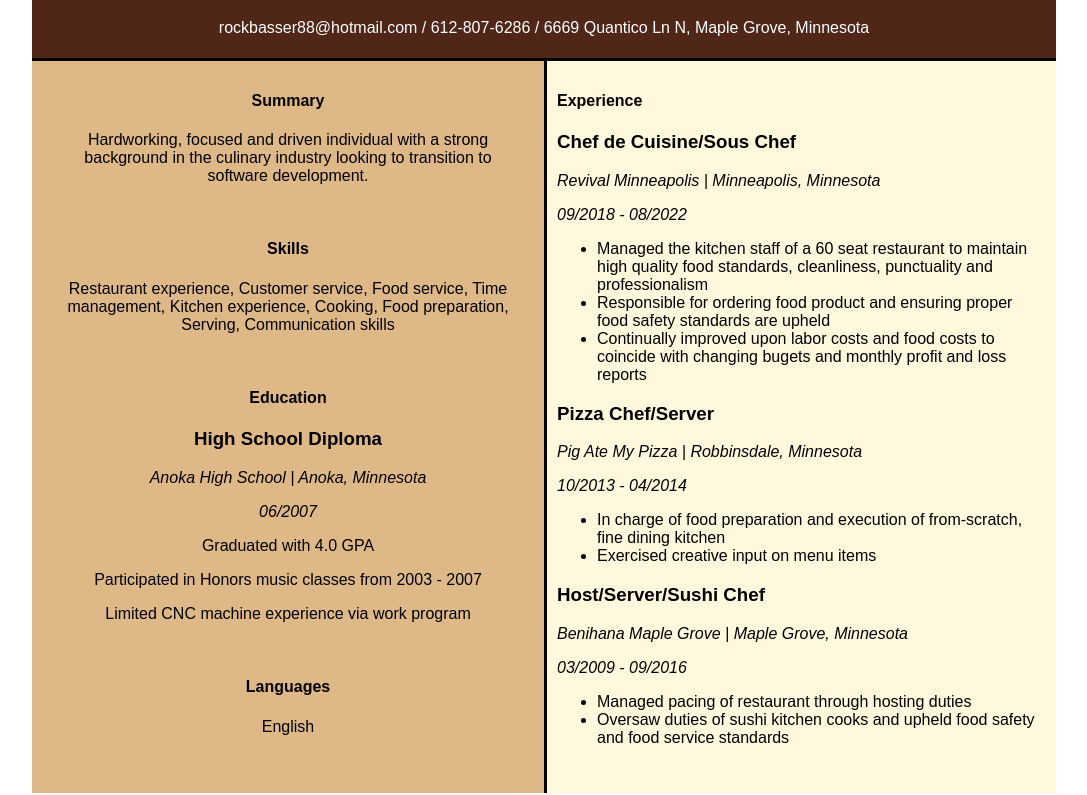
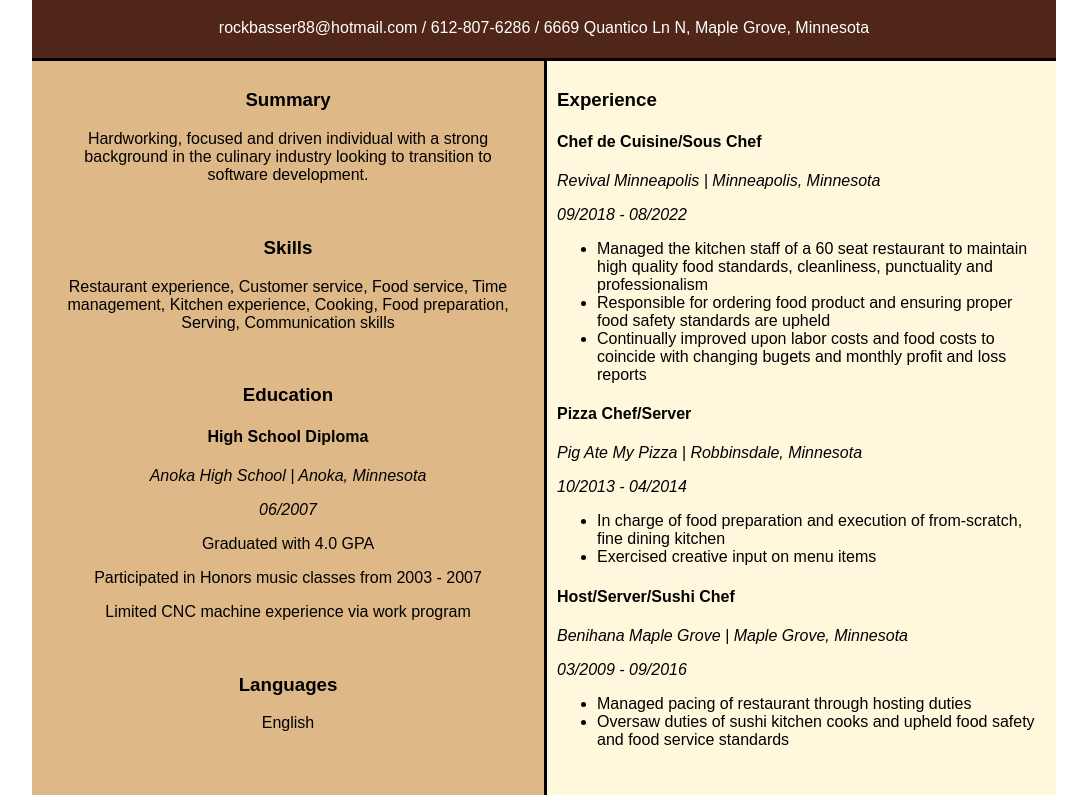
Before and after one commit to CaptHOG/CaptHOG.github.io, a plain HTML site: page index.html in a window 1280 px wide. Shown: the part 79-874 px from the top of the page, without its empty margins (96-1183 px from the left). Drawn offline with Linux system fonts and the light colour scheme.

Commit message:
Update index.html

```diff
--- a/index.html
+++ b/index.html
@@ -16,29 +16,29 @@
   <section>
     <article>
    <div class="bodyl">
-     <h4>Summary</h4>
+     <h3>Summary</h3>
     <p>Hardworking, focused and driven individual with a strong background in the culinary industry looking to transition to software development.</p>
      <br>
-    <h4>Skills</h4>
+    <h3>Skills</h3>
     <p>Restaurant experience, Customer service, Food service, Time management, Kitchen experience, Cooking, Food preparation, Serving, Communication skills</p>
      <br>
-    <h4>Education</h4>
-    <h3>High School Diploma</h3>
+    <h3>Education</h3>
+    <h4>High School Diploma</h4>
     <p><em>Anoka High School | Anoka, Minnesota</p>
      <p>06/2007</em></p>
     <p>Graduated with 4.0 GPA</p>
     <p>Participated in Honors music classes from 2003 - 2007</p>
     <p>Limited CNC machine experience via work program</p>
      <br>
-    <h4>Languages</h4>
+    <h3>Languages</h3>
     <p>English</p>
    </div>
     </article>
 
  <article>
    <div class="bodyr">
-     <h4>Experience</h4>
-     <h3>Chef de Cuisine/Sous Chef</h3>
+     <h3>Experience</h3>
+     <h4>Chef de Cuisine/Sous Chef</h4>
      <p><em>Revival Minneapolis | Minneapolis, Minnesota</p>
      <p>09/2018 - 08/2022</em></p>
    <ul>
@@ -47,7 +47,7 @@
     <li>Continually improved upon labor costs and food costs to coincide with changing bugets and monthly profit and loss reports</li>
   </ul>
 
-  <h3>Pizza Chef/Server</h3>
+  <h4>Pizza Chef/Server</h4>
   <p><em>Pig Ate My Pizza | Robbinsdale, Minnesota</p>
   <p>10/2013 - 04/2014</em></p>
   <ul>
@@ -55,7 +55,7 @@
     <li>Exercised creative input on menu items</li>
   </ul>
 
-  <h3>Host/Server/Sushi Chef</h3>
+  <h4>Host/Server/Sushi Chef</h4>
   <p><em>Benihana Maple Grove | Maple Grove, Minnesota</p>
   <p>03/2009 - 09/2016</em></p>
   <ul>
```
